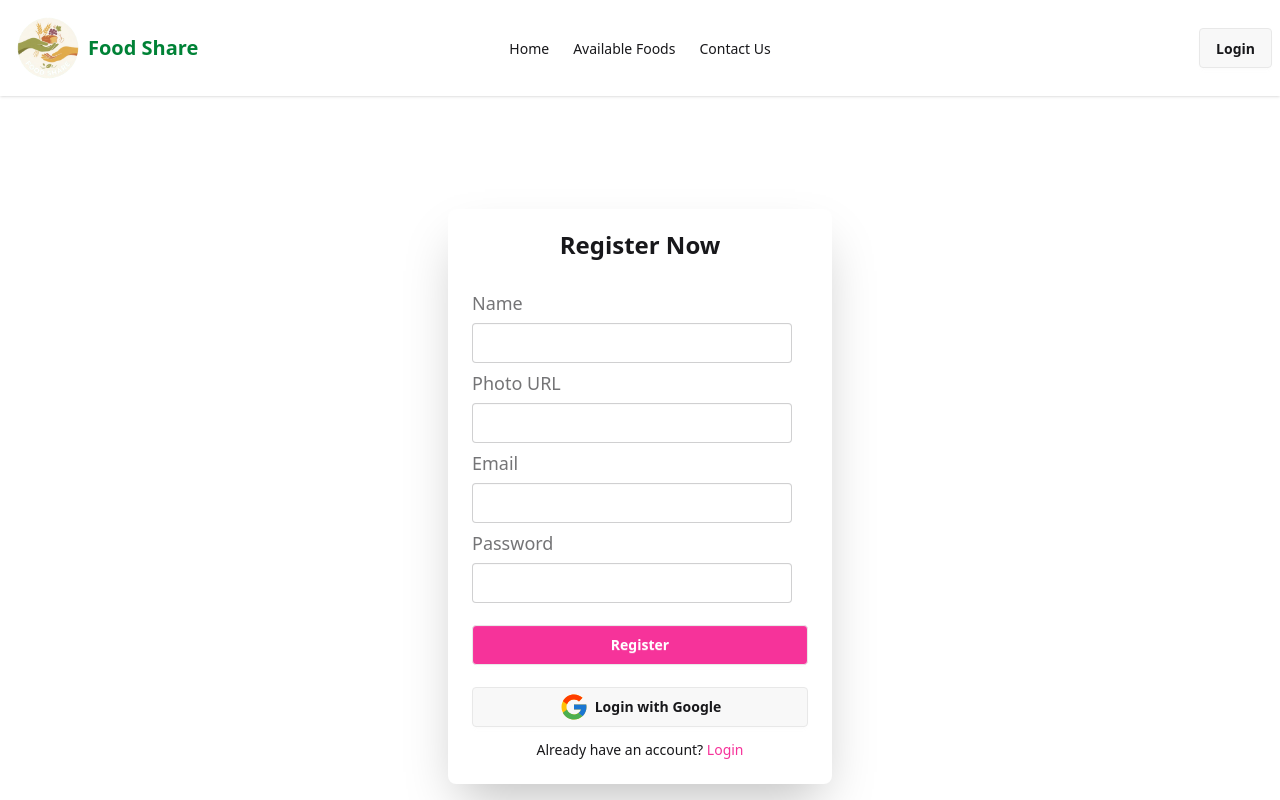
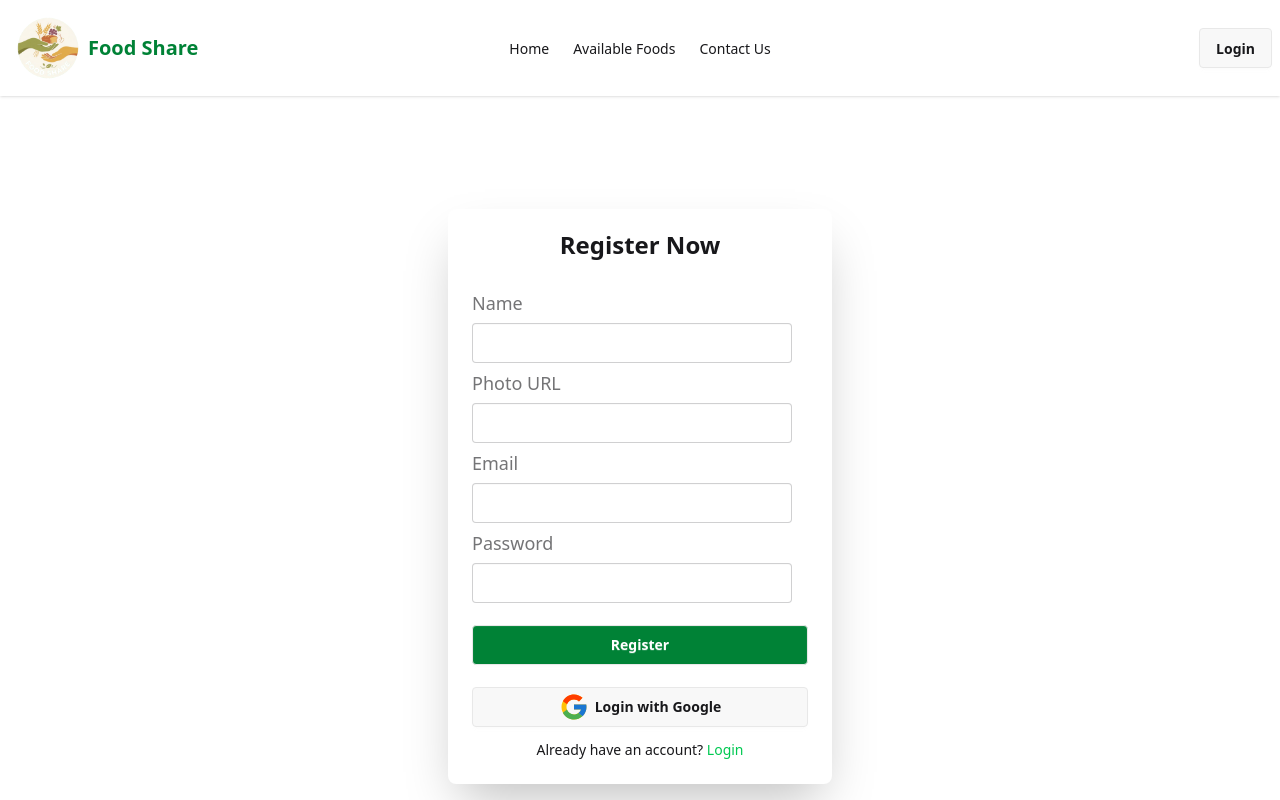
Before and after one commit to SiddiqurRahmanBD/assignment-10-client, a React (Vite) app: page /auth/register in a window 1280 px wide. Shown: the top 800 px of the page. Built offline with nearby package versions, Linux system fonts and the light colour scheme; no server answers.

Commit message:
Added Register Page

```diff
--- a/src/Pages/Register.jsx
+++ b/src/Pages/Register.jsx
@@ -109,7 +109,7 @@ const Register = () => {
                 )}
 
                 <button
-                  className="btn bg-pink-500 text-white mt-4"
+                  className="btn bg-green-700 text-white mt-4"
                   type="submit"
                 >
                   Register
@@ -123,7 +123,7 @@ const Register = () => {
 
             <p className="text-center">
               Already have an account?{" "}
-              <Link className="text-pink-500" to="/auth/login">
+              <Link className="text-green-500" to="/auth/login">
                 Login
               </Link>
             </p>
```
